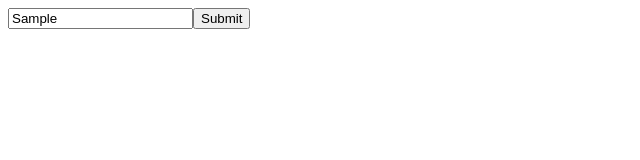
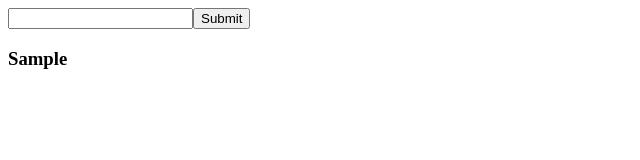
Before and after one commit to Vin-it-git/todoapp, a React (Vite) app in the folder todoapp/: page / in a window 1280 px wide. Both pictures are taken after typing "Sample" into the empty fields and a click on the button "Submit". Shown: the top 160 px of the page, without its empty margins (0-640 px from the left). Built offline with nearby package versions, Linux system fonts and the light colour scheme.

Commit message:
second commit

```diff
--- a/todoapp/src/component/Todo.jsx
+++ b/todoapp/src/component/Todo.jsx
@@ -1,14 +1,18 @@
 import { useState } from "react";
+import TodoItems from "./TodoItem";
 
 export default function Todo() {
   const [todo, setTodo] = useState("");
+  const[todos, setTodos] = useState([])
   function handleSubmit(e){
-    e.preventDefault()
+    e.preventDefault();
+    setTodos([...todos, todo])
+    setTodo("");
 
   }
   return (
     <div>
-      <form action="" onSubmit={handleSubmit}>
+      <form onSubmit={handleSubmit}>
         <input
           type="text"
           value={todo}
@@ -16,6 +20,9 @@ export default function Todo() {
         />
         <button type="submit">Submit</button>
       </form>
+      {todos.map((item)=>(
+        <TodoItems item = {item}  key={item}/>
+      ))}
     </div>
   );
 }
--- /dev/null
+++ b/todoapp/src/component/TodoItem.jsx
@@ -0,0 +1,7 @@
+export default function TodoItems({item}){
+    return(
+        <div>
+            <h3>{item}</h3>
+        </div>
+    )
+}
```
